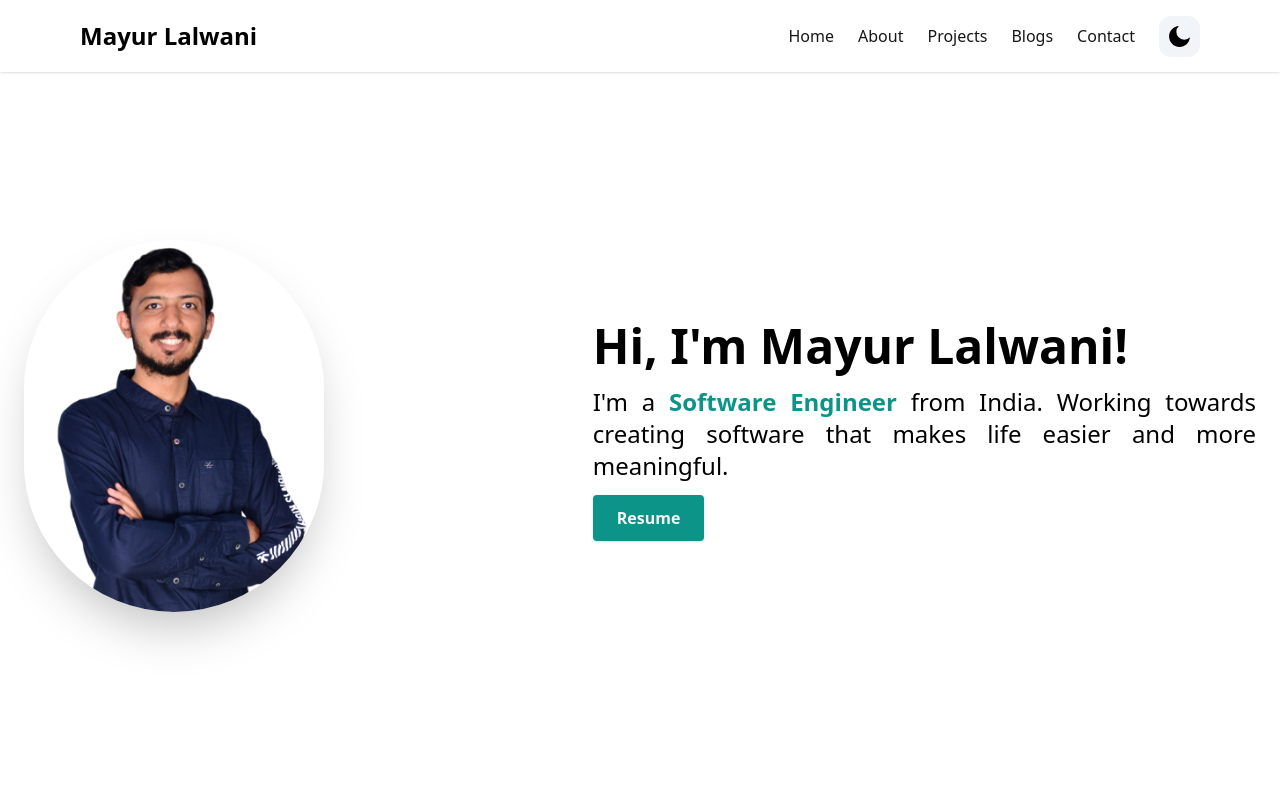
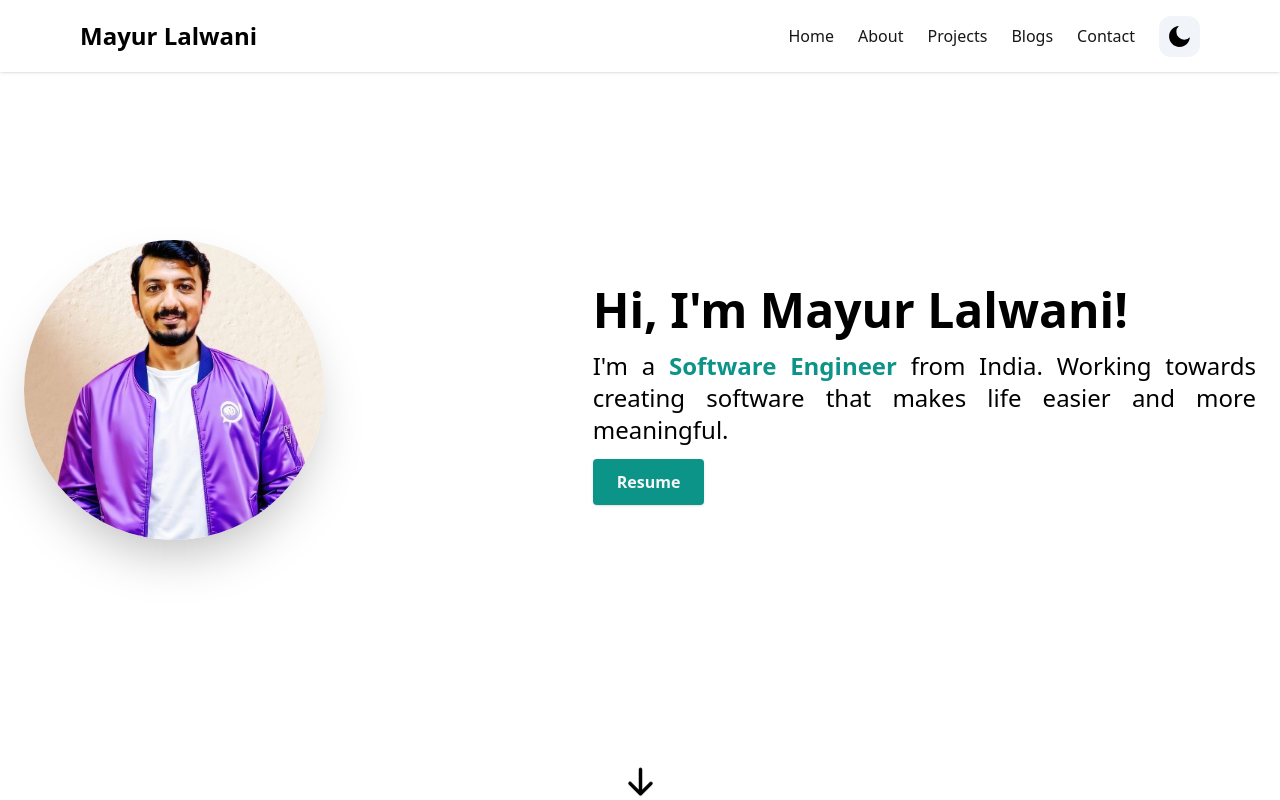
Before and after one commit to mayurlalwani/portfolio-nextjs, a Next.js app: page / in a window 1280 px wide. Shown: the top 800 px of the page. Built offline with nearby package versions, Linux system fonts and the light colour scheme.

Commit message:
update image

```diff
--- a/components/HeroSection.tsx
+++ b/components/HeroSection.tsx
@@ -10,7 +10,7 @@ const HeroSection = () => {
       <div className='flex flex-col text-center items-center justify-center animate-fadeIn animation-delay-2 my-10 py-16 sm:py-32 md:py-48 md:flex-row md:space-x-4 md:text-left'>
         <div className='md:mt-2 md:w-1/2'>
           <Image
-            src='/images/mlalwani.png'
+            src='/images/mayur.jpg'
             alt='image'
             width={300}
             height={300}
```
Also changed, not shown: public/images/mayur.jpg (added).
